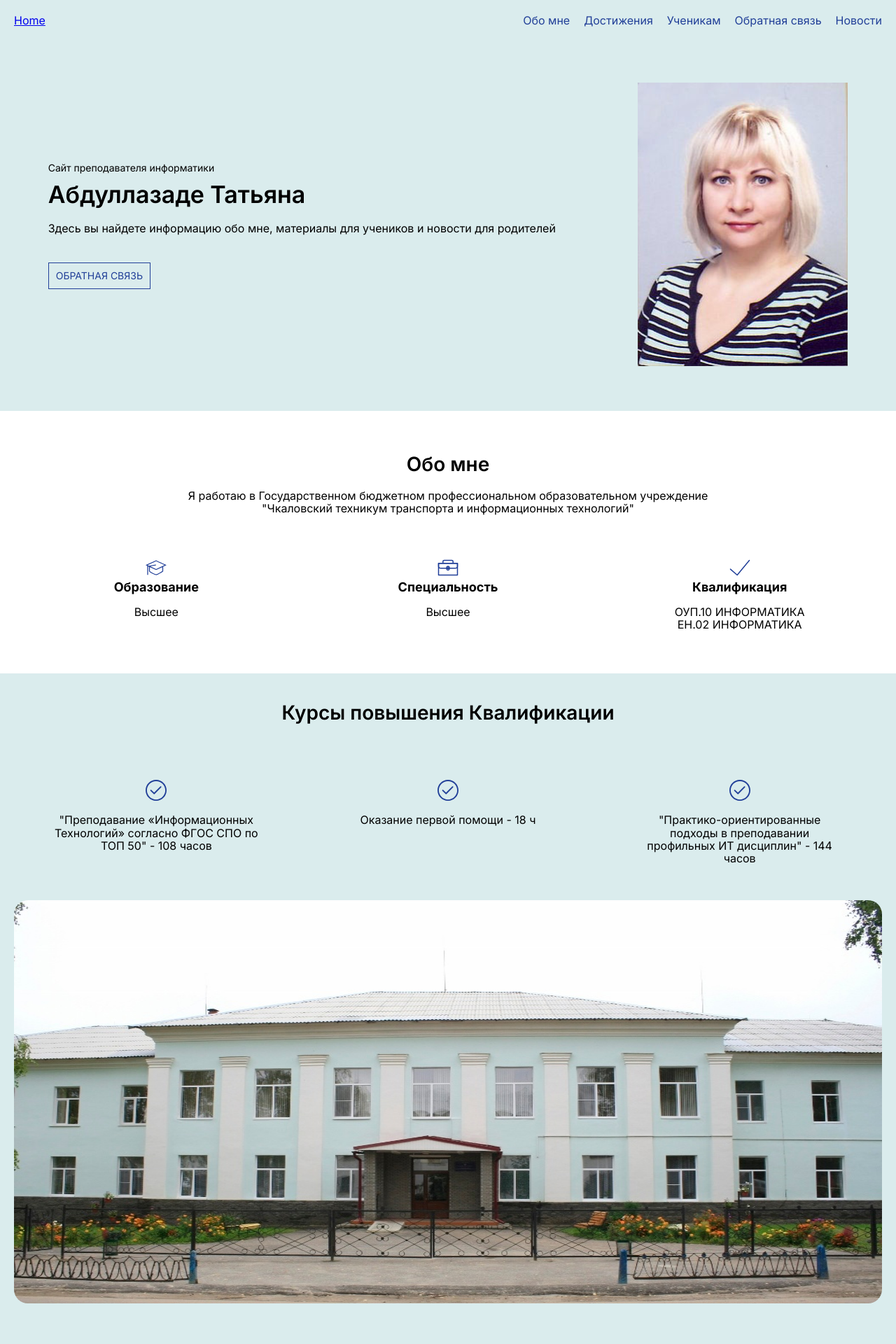
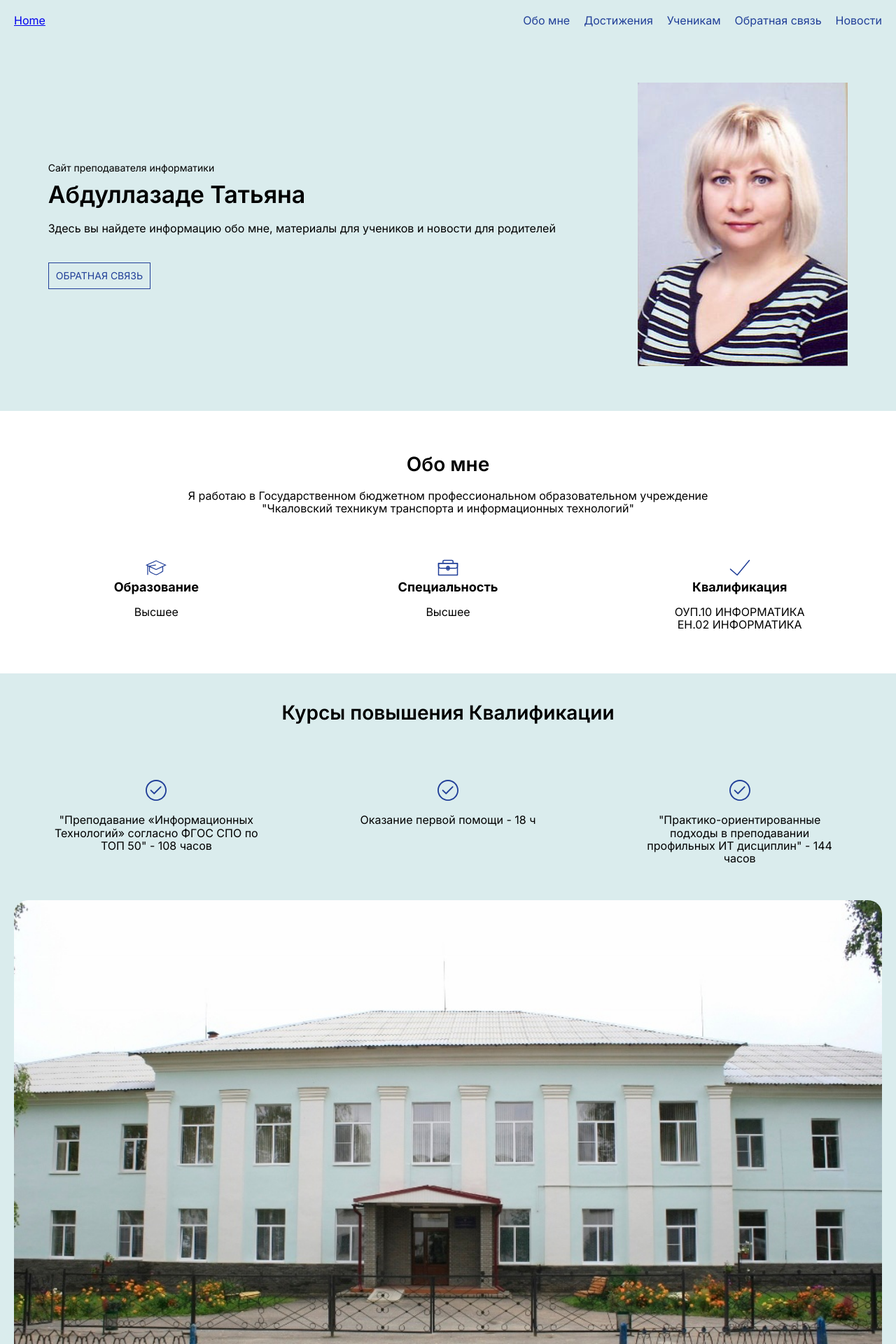
Before and after one commit to taniaATF/PersonalPage, a Next.js app: page / in a window 1280 px wide. Shown: the top 1920 px of the page at 70% size. Built offline with nearby package versions, Linux system fonts and the light colour scheme.

Commit message:
fix styles

```diff
--- a/src/app/globals.scss
+++ b/src/app/globals.scss
@@ -115,6 +115,7 @@ main{
     img {
       @media all and (max-width: 400px) {
         width: 100%;
+        height: auto;
       }
     }
   }
@@ -222,6 +223,7 @@ main{
 
   &__img {
     width: 100%;
+    height: auto;
     margin-top: 50px;
     border-radius: 20px;
   }
@@ -306,6 +308,7 @@ main{
     img{
       max-width: 515px;
       width: 100%;
+      height: auto;
     }
     p{
       display: flex;
```
